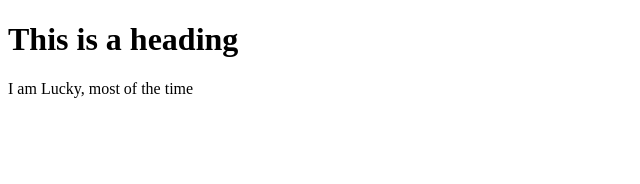
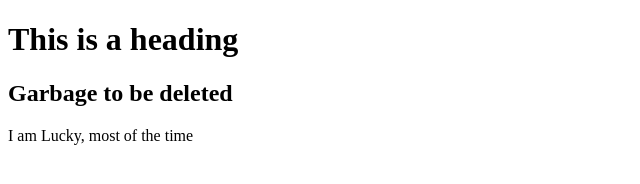
Before and after one commit to LuckyNkosi/wsoa_605646, a plain HTML site: page index.html in a window 1280 px wide. Shown: the whole page, without its empty margins (0-640 px from the left). Drawn offline with Linux system fonts and the light colour scheme.

Commit message:
Second commit.

```diff
--- a/index.html
+++ b/index.html
@@ -8,6 +8,8 @@
   </head>
   <body>
     <h1>This is a heading</h1>
+    <h2>Garbage to be deleted</h2>
+
     <p>I am Lucky, most of the time</p>
   </body>
 </html>
```
Also changed, not shown: 1 other file.
